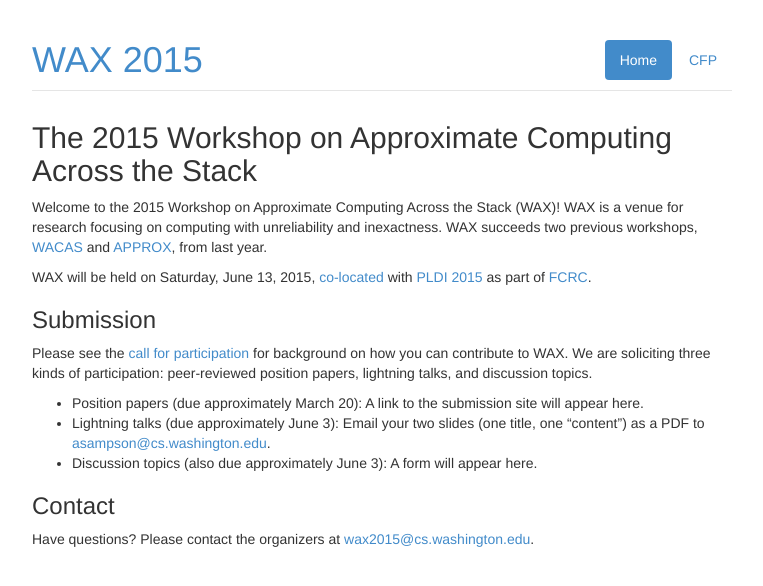
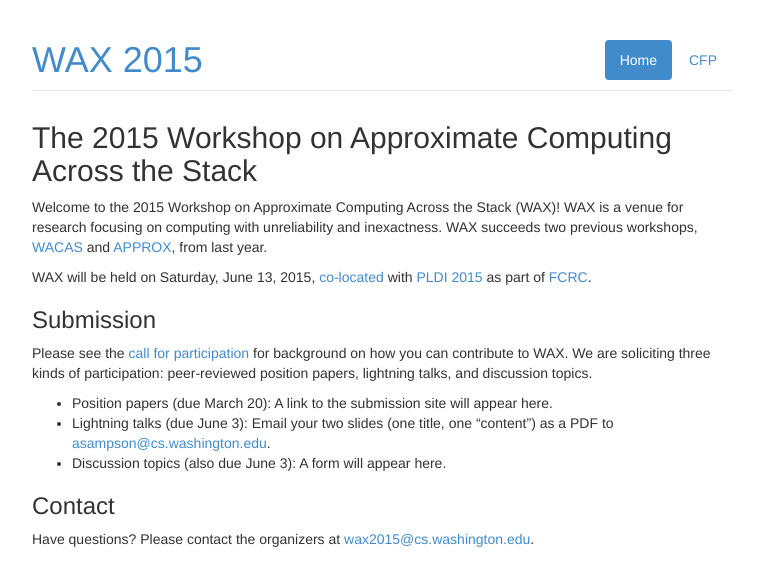
Before and after one commit to uwsampa/sampa-public, a Jekyll site: the page built from wax2015/index.md, in a window 1280 px wide. Shown: the top 586 px of the page, without its empty margins (258-1021 px from the left). Built offline with Jekyll 4.4.1, drawn with Linux system fonts in a browser that asks for light colours; Markdown is read by kramdown in place of the engine named in the settings.

Commit message:
Stop hedging on due dates

```diff
--- a/wax2015/index.md
+++ b/wax2015/index.md
@@ -17,9 +17,9 @@ WAX will be held on Saturday, June 13, 2015, [co-located][pldiwks] with [PLDI 20
 
 Please see the [call for participation][cfp] for background on how you can contribute to WAX. We are soliciting three kinds of participation: peer-reviewed position papers, lightning talks, and discussion topics.
 
-* Position papers (due approximately March 20): A link to the submission site will appear here.
-* Lightning talks (due approximately June 3): Email your two slides (one title, one "content") as a PDF to [asampson@cs.washington.edu](mailto:asampson@cs.washington.edu).
-* Discussion topics (also due approximately June 3): A form will appear here.
+* Position papers (due March 20): A link to the submission site will appear here.
+* Lightning talks (due June 3): Email your two slides (one title, one "content") as a PDF to [asampson@cs.washington.edu](mailto:asampson@cs.washington.edu).
+* Discussion topics (also due June 3): A form will appear here.
 
 [cfp]: cfp.html
 
```
Also changed, not shown: wax2015/cfp.md (+3 -3 lines).
